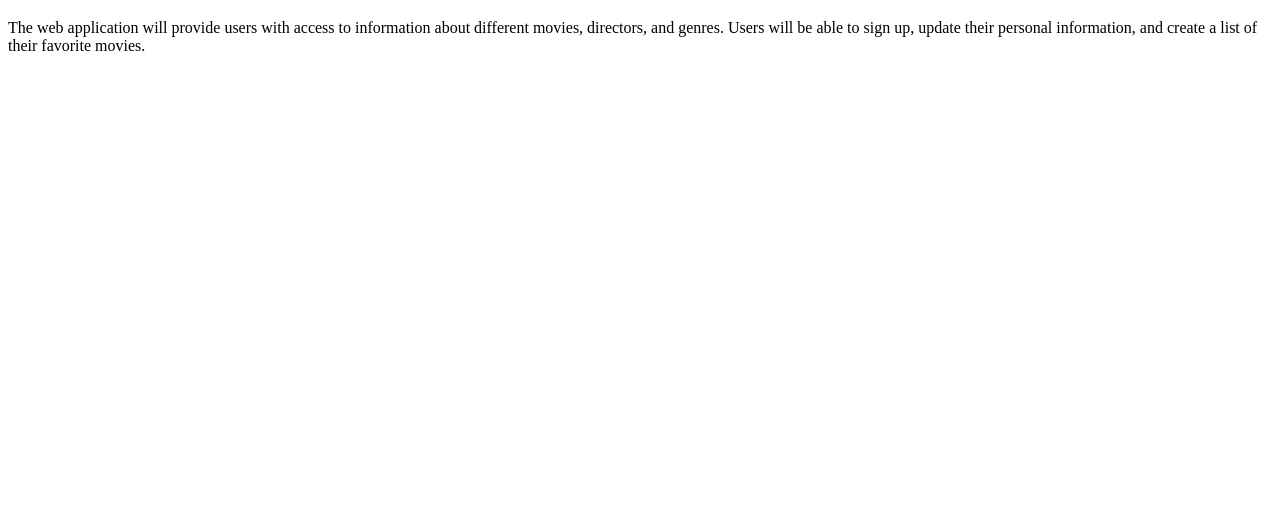
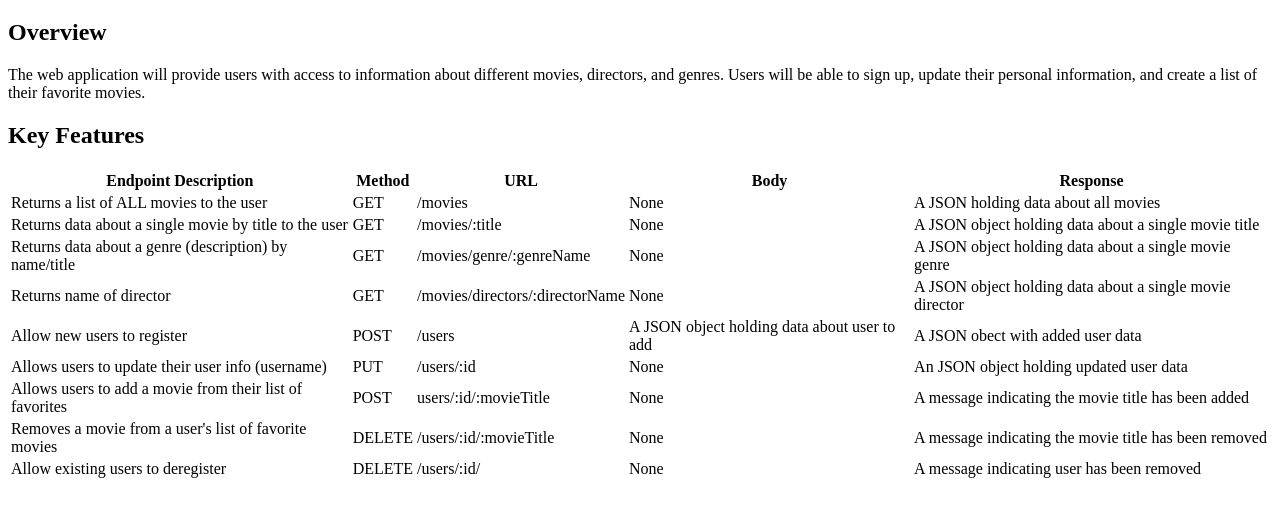
Before and after one commit to johngibbs15/movie-api, a website: page public/documentation.html in a window 1280 px wide. Shown: the part 61-578 px from the top of the page. Drawn offline with Linux system fonts and the light colour scheme.

Commit message:
Added API Documentation

```diff
--- a/public/documentation.html
+++ b/public/documentation.html
@@ -4,15 +4,99 @@
     <meta charset="UTF-8" />
     <meta http-equiv="X-UA-Compatible" content="IE=edge" />
     <meta name="viewport" content="width=device-width, initial-scale=1.0" />
+    <link rel="stylesheet" href="styles.css">
     <title>Documentation</title>
   </head>
   <body>
+    <header>
     <h1>Documentation Page</h1>
+    </header>
+    <main>
+    <h2>Overview</h2>
     <p>
       The web application will provide users with access to information about
       different movies, directors, and genres. Users will be able to sign up,
       update their personal information, and create a list of their favorite
       movies.
     </p>
+    <h2>Key Features</h2>
+  <table>
+    <thead>
+      <th>Endpoint Description</th>
+      <th>Method</th>
+      <th>URL</th>
+      <th>Body</th>
+      <th>Response</th>
+    </thead>
+    <tbody>
+      <tr>
+        <td>Returns a list of ALL movies to the user</td>
+        <td>GET</td>
+        <td>/movies</td>
+        <td>None</td>
+        <td> A JSON holding data about all movies</td>
+      </tr>
+      <tr>
+        <td>Returns data about a single movie by title to the user</td>
+        <td>GET</td>
+        <td>/movies/:title</td>
+        <td>None</td>
+        <td>A JSON object holding data about a single movie title</td>
+      </tr>
+      <tr>
+        <td>Returns data about a genre (description) by name/title</td>
+        <td>GET</td>
+        <td>/movies/genre/:genreName</td>
+        <td>None</td>
+        <td>A JSON object holding data about a single movie genre</td>
+      </tr>
+      <tr>
+        <td>Returns name of director </td>
+        <td>GET</td>
+        <td>/movies/directors/:directorName</td>
+        <td>None</td>
+        <td>A JSON object holding data about a single movie director</td>
+      </tr>
+      <tr>
+        <td>Allow new users to register</td>
+        <td>POST</td>
+        <td>/users</td>
+        <td>A JSON object holding data about user to add</td>
+        <td> A JSON obect with added user data</td>
+      </tr>
+      <tr>
+        <td>Allows users to update their user info (username)</td>
+        <td>PUT</td>
+        <td>/users/:id</td>
+        <td>None</td>
+        <td>An JSON object holding updated user data</td>
+      </tr>
+      <tr>
+        <td>Allows users to add a movie from their list of favorites </td>
+        <td>POST</td>
+        <td>users/:id/:movieTitle</td>
+        <td>None</td>
+        <td>A message indicating the movie title has been added</td>
+      </tr>
+      <tr>
+        <td>Removes a movie from a user's list of favorite movies</td>
+        <td>DELETE</td>
+        <td>/users/:id/:movieTitle</td>
+        <td>None</td>
+        <td>A message indicating the movie title has been removed</td>
+      </tr>
+      <tr>
+        <td>Allow existing users to deregister </td>
+        <td>DELETE</td>
+        <td>/users/:id/</td>
+        <td>None</td>
+        <td>A message indicating user has been removed</td>
+      </tr>
+    </tbody>
+  </table>
+  </main>
+
+</body>
+</html>
   </body>
 </html>
```
